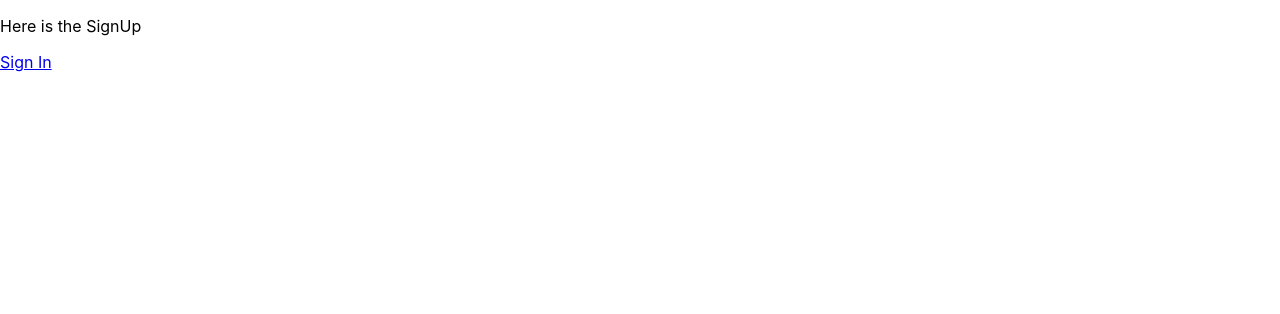
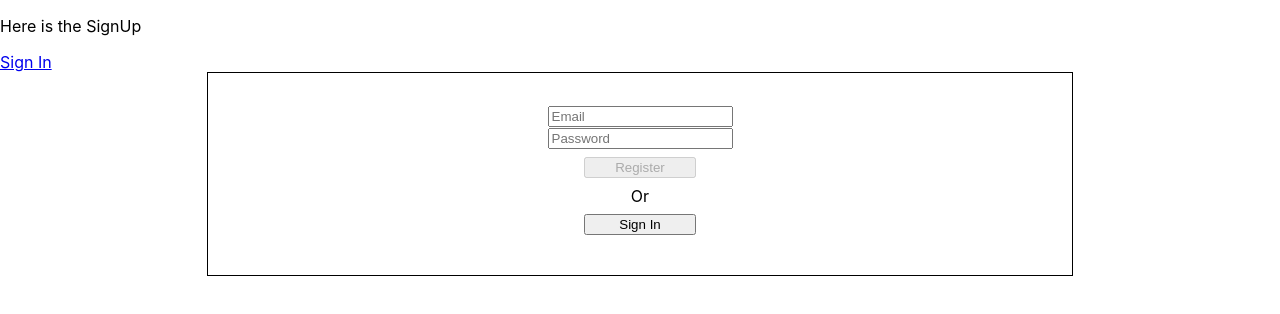
Before and after one commit to African-Marketplace-BWPT/Front-End, a React (Create React App) app in the folder front-end/: page / in a window 1280 px wide. Shown: the top 314 px of the page. Built offline with nearby package versions, Linux system fonts and the light colour scheme.

Commit message:
finished signIn and SignUp, and Navbar

```diff
--- a/front-end/package.json
+++ b/front-end/package.json
@@ -8,7 +8,8 @@
     "@testing-library/user-event": "^7.2.1",
     "react": "^16.13.1",
     "react-dom": "^16.13.1",
-    "react-scripts": "3.4.3"
+    "react-scripts": "3.4.3",
+    "yup": "^0.29.3"
   },
   "scripts": {
     "start": "react-scripts start",
--- a/front-end/src/Components/CreateListing.js
+++ b/front-end/src/Components/CreateListing.js
@@ -1,6 +1,6 @@
 import React from 'react';
 import {Link} from 'react-router-dom';
-import Navbar from '../Components/Navbar';
+
 
 const CreateListing = () =>{
     return(
--- a/front-end/src/Components/Navbar.js
+++ b/front-end/src/Components/Navbar.js
@@ -1,14 +1,65 @@
 import React from 'react';
-import {Link} from 'react-router-dom';
+import styled from 'styled-components';
 
 const Navbar = () => {
     return(
-        <div>
-            <Link to='/allListing'>All Listing</Link>
-            <Link to='/myListing'>My Listing</Link>
-            <Link to='/cart'>Cart</Link>
-        </div>
+        <NavbarContainer>
+            <Logo>
+                <h1>GROW</h1>
+            </Logo>
+            <ButtonContainer>
+
+                <Buttons href='http://localhost:3000/allListing'>All Listing</Buttons>
+                <Buttons href='http://localhost:3000/myListing'>My Listing</Buttons>
+                <Buttons href='http://localhost:3000/cart'>Cart</Buttons>
+                <Buttons href='http://localhost:3000/signIn'>Logout</Buttons>
+            </ButtonContainer>
+
+
+        </NavbarContainer>
     )
 };
 
 export default Navbar;
+
+const NavbarContainer = styled.div`
+    margin: 10px 10% 10px 10%;
+
+    padding: 2px;
+    display: flex;
+    flex-direction: column;
+    border-bottom: #f07736 solid 3px
+
+
+
+
+
+`
+const Logo = styled.div`
+    color: #f07736;
+
+
+`
+const ButtonContainer = styled.div`
+    display: flex;
+    justify-content: space-between;
+    margin-right: 65%;
+
+    font-family: Poppin;
+    margin-bottom: 3px;
+`
+const Buttons = styled.a`
+    text-decoration: none;
+    color: black;
+    font-family: Poppin;
+    font-size: 1rem;
+    &:hover{
+        color: #f07736;
+    }
+
+`
+
+/* // orange color:
+//     Darker text color : #2b2c2d
+//     Lighter text color: #727272
+//      Font-family: Poppins; */
--- a/front-end/src/Components/SignIn.js
+++ b/front-end/src/Components/SignIn.js
@@ -1,16 +1,148 @@
-import React from 'react';
+import React, {useEffect, useState} from 'react';
 import {Link} from 'react-router-dom';
+import * as yup from 'yup';
+import styled from 'styled-components'
 
-const SignIn = () =>{
+const defaultErrorState = {
+    email: "",
+    password: "",
+  };
+
+
+  const schema = yup.object().shape({
+    email: yup
+      .string()
+      .email("This is not a valid Email.")
+      .required("Please enter you email."),
+    password: yup
+      .string()
+      .required("Please type a password.")
+      .min(6, "Requires a min of 6 symbols."),
+  });
+
+
+const SignIn = ({ login, isAuthenticated }) =>{
+
+    const [formState, setFormState] = useState({
+        email: "",
+        password: "",
+      });
+
+      const { email, password } = formState;
+
+      const [errors, setErrors] = useState(defaultErrorState);
+      const [isDisabled, setIsDisabled] = useState(false);
+
+      useEffect(
+        () => {
+          schema.isValid(formState).then((valid) => setIsDisabled(!valid));
+        },
+        [formState],
+        schema
+      );
+
+      const validate = (e) => {
+        e.persist();
+        yup
+          .reach(schema, e.target.name)
+          .validate(e.target.value)
+          .then((valid) => setErrors({ ...errors, [e.target.name]: "" }))
+          .catch((err) => setErrors({ ...errors, [e.target.name]: err.errors[0] }));
+      };
+
+
+
+    const handleSubmit = (e) => {
+        e.preventDefault();
+        setFormState({ email: "", password: "" });
+        login(email, password);
+      };
+
+    const handleChange = (e) => {
+        e.persist();
+        validate(e);
+        setFormState({ ...formState, [e.target.name]: e.target.value });
+      };
     return(
         <div>
             <h1>SignIn</h1>
             <Link to='/'>SignUp</Link>
             <br />
             <Link to='/dashboard'>Dashboard</Link>
+
+            <div>
+        <Container>
+            <form onSubmit={handleSubmit} className='formContainer'>
+        <label>
+          <input
+            type='email'
+            name='email'
+            onChange={handleChange}
+            data-cy='email'
+            value={email}
+            placeholder='Email'
+          />
+          {errors.email.length > 0 && (
+            <p style={{ color: "red" }}>{errors.email}</p>
+          )}
+        </label>
+        <label>
+          <input
+            type='password'
+            name='password'
+            onChange={handleChange}
+            data-cy='password'
+            value={password}
+            placeholder='Password'
+          />
+          {errors.password.length > 0 && (
+            <p style={{ color: "red" }}>{errors.password}</p>
+          )}
+        </label>
+        <button type='submit' data-cy='submit-button' disabled={isDisabled}>
+          Sign In
+        </button>
+        <div>Or</div>
+        <Link to='/register'>
+          <button type='submit' data-cy='submit-button'>
+            Register
+          </button>
+        </Link>
+      </form>
+      </Container>
+            </div>
         </div>
+
 
     )
 };
 
 export default SignIn;
+
+
+const Container = styled.div`
+  width: 50rem;
+  text-align: center;
+  align-items: center;
+  max-width: 100%;
+  margin: auto;
+  overflow: hidden;
+  padding: 2rem;
+  margin-bottom: 3rem;
+  border: black 0.1rem solid;
+
+  h1 {
+    font-size: 3rem;
+  }
+
+  .formContainer {
+    display: flex;
+    flex-direction: column;
+    align-items: center;
+
+    button {
+      width: 7rem;
+      margin: 0.5rem;
+    }
+  }
+`;
--- a/front-end/src/Components/SignUp.js
+++ b/front-end/src/Components/SignUp.js
@@ -1,13 +1,140 @@
-import React from 'react';
+import React, { useState, useEffect }  from 'react';
 import {Link} from 'react-router-dom';
+import * as yup from "yup";
+import styled from 'styled-components';
 
-const SignUp = () => {
+const defaultErrorState = {
+    email: "",
+    password: "",
+  };
+
+  const schema = yup.object().shape({
+    email: yup
+      .string()
+      .email("This is not a valid email.")
+      .required("Please enter you email."),
+    password: yup
+      .string()
+      .required("Please type a password.")
+      .min(6, "Requires a min of 6 symbols."),
+  });
+
+const SignUp = ({ register, isAuthenticated }) => {
+
+    const [formState, setFormState] = useState({
+        email: "",
+        password: "",
+      });
+      const [errors, setErrors] = useState(defaultErrorState);
+      const [isDisabled, setIsDisabled] = useState(false);
+
+      // Destructure state
+      const { email, password } = formState;
+
+      useEffect(
+        () => {
+          schema.isValid(formState).then((valid) => setIsDisabled(!valid));
+        },
+        [formState],
+        schema
+      );
+
+      const validate = (e) => {
+        e.persist();
+        yup
+          .reach(schema, e.target.name)
+          .validate(e.target.value)
+          .then((valid) => setErrors({ ...errors, [e.target.name]: "" }))
+          .catch((err) => setErrors({ ...errors, [e.target.name]: err.errors[0] }));
+      };
+
+      // Submit and Call Register Action
+      const handleSubmit = (e) => {
+        e.preventDefault();
+        setFormState({ email: "", password: "" });
+        console.log(formState);
+        register({ email, password });
+      };
+
+      const handleChange = (e) => {
+        e.persist();
+        validate(e);
+        setFormState({ ...formState, [e.target.name]: e.target.value });
+      };
+
+
     return(
         <div>
             <p>Here is the SignUp</p>
             <Link to='/signIn'>Sign In</Link>
+        <Container>
+            <form className='formContainer'>
+        <label>
+          <input
+            type='email'
+            name='email'
+            onChange={handleChange}
+            data-cy='email'
+            value={email}
+            placeholder='Email'
+          />
+          {errors.email.length > 0 && (
+            <p style={{ color: "red" }}>{errors.email}</p>
+          )}
+        </label>
+        <label>
+          <input
+            type='password'
+            name='password'
+            onChange={handleChange}
+            data-cy='password'
+            value={password}
+            placeholder='Password'
+          />
+          {errors.password.length > 0 && (
+            <p style={{ color: "red" }}>{errors.password}</p>
+          )}
+        </label>
+        <button type='submit' data-cy='submit-button' disabled={isDisabled}>
+          Register
+        </button>
+        <div>Or</div>
+        <Link to='/'>
+          <button type='submit' data-cy='submit-button'>
+            Sign In
+          </button>
+        </Link>
+      </form>
+      </Container>
         </div>
     )
 };
 
 export default SignUp;
+
+const Container = styled.div`
+  width: 50rem;
+  text-align: center;
+  align-items: center;
+  max-width: 100%;
+  margin: auto;
+  overflow: hidden;
+  padding: 2rem;
+  margin-bottom: 3rem;
+  border: black 0.1rem solid;
+
+  h1 {
+    font-size: 3rem;
+  }
+
+  .formContainer {
+    display: flex;
+    flex-direction: column;
+    align-items: center;
+
+    button {
+      width: 7rem;
+      margin: 0.5rem;
+    }
+  }
+`;
```
Also changed, not shown: 1 other file (tests, documents, lock files or other folders).
